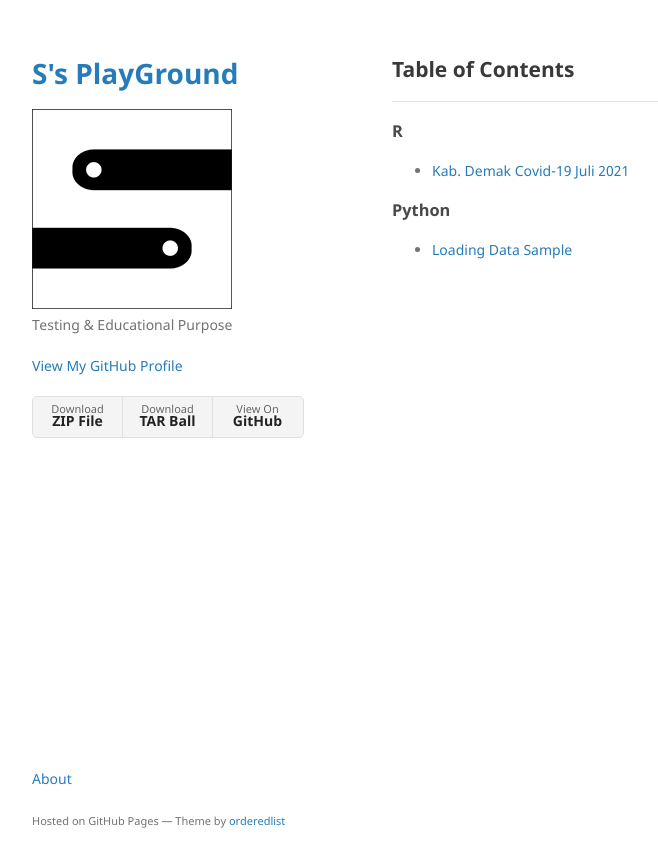
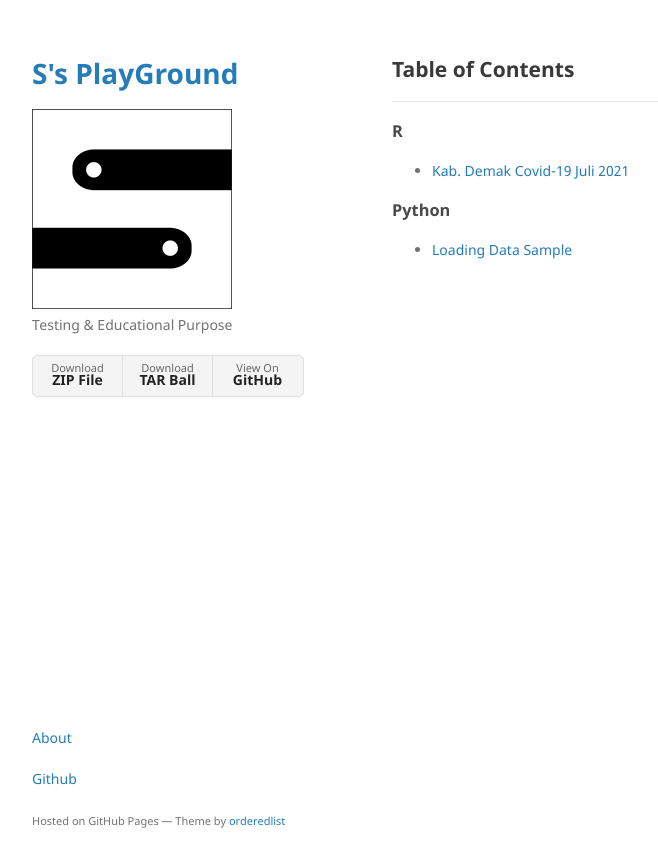
Before and after one commit to synchziro/synchziro.github.io, a Jekyll site: the page built from README.md, in a window 1280 px wide. Shown: the top 867 px of the page, without its empty margins (178-836 px from the left). Built offline with Jekyll 4.4.1, drawn with Linux system fonts in a browser that asks for light colours; our own code applies the rules of GitHub Pages for plain Markdown files.

Commit message:
Update default.html

```diff
--- a/_layouts/default.html
+++ b/_layouts/default.html
@@ -27,10 +27,6 @@
         <p class="view"><a href="{{ site.github.repository_url }}">View the Project on GitHub <small>{{ site.github.repository_nwo }}</small></a></p>
         {% endif %}
 
-        {% if site.github.is_user_page %}
-        <p class="view"><a href="{{ site.github.owner_url }}">View My GitHub Profile</a></p>
-        {% endif %}
-
         {% if site.show_downloads %}
         <ul class="downloads">
           <li><a href="{{ site.github.zip_url }}">Download <strong>ZIP File</strong></a></li>
```
Also changed, not shown: other parts of _layouts/default.html (+1 -0 lines).
